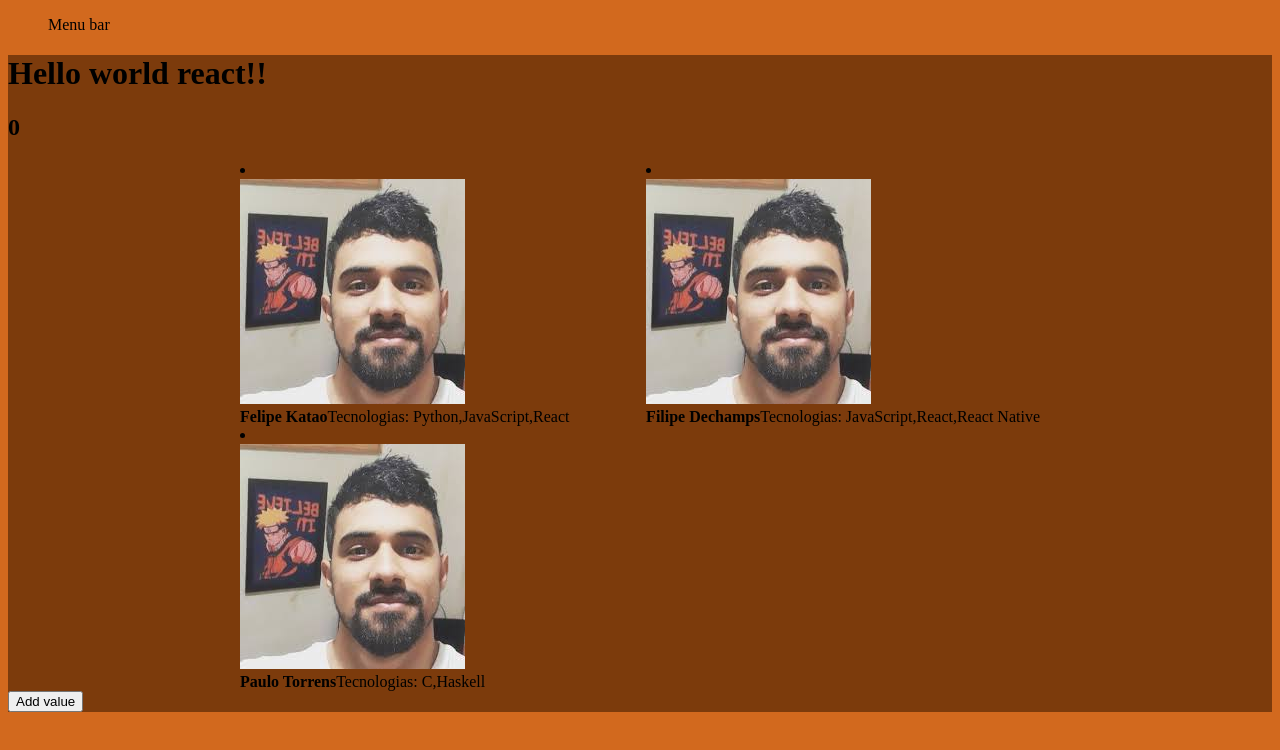
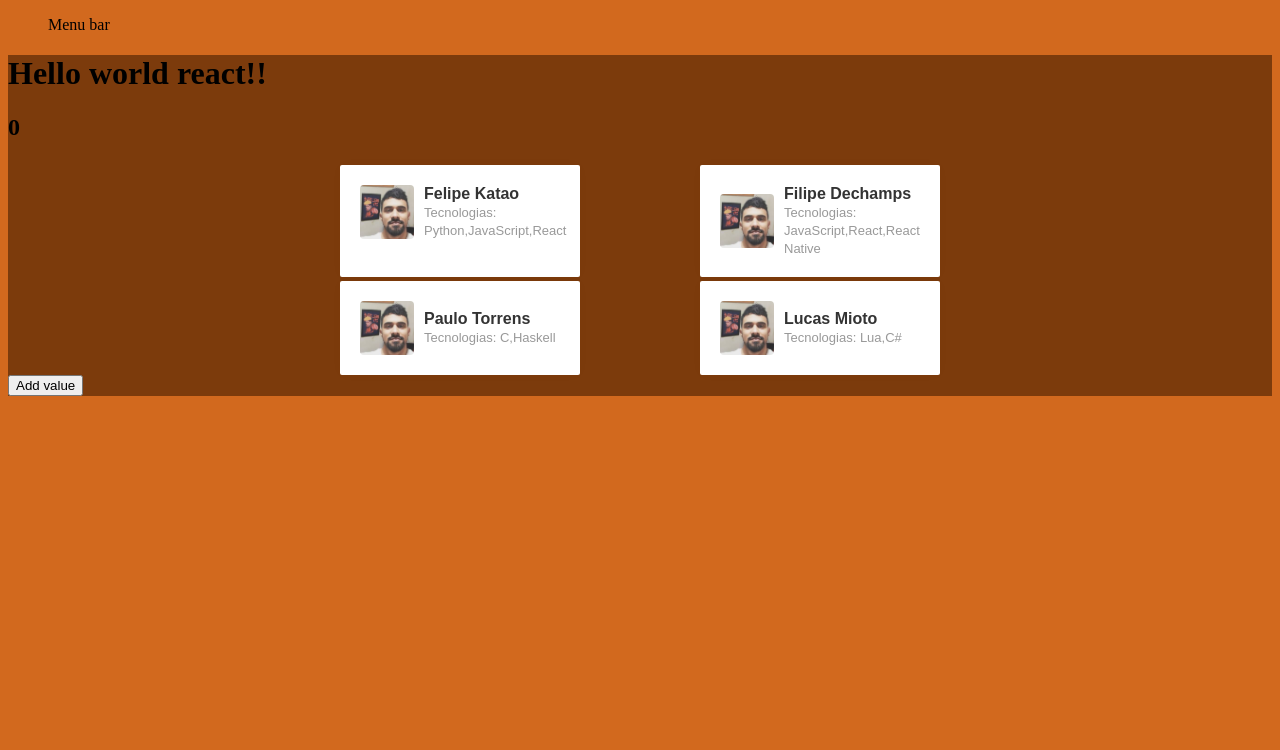
Before and after one commit to FelipeKatao/DevConstructor, a React (Create React App) app in the folder devfinder/: page / in a window 1280 px wide. Shown: the top 750 px of the page. Built offline with nearby package versions, Linux system fonts and the light colour scheme.

Commit message:
update desing

```diff
--- a/devfinder/src/App.js
+++ b/devfinder/src/App.js
@@ -18,6 +18,7 @@ function App() {
     <BarsFlat title="Felipe Katao" techs="Python,JavaScript,React"></BarsFlat>
     <BarsFlat title="Filipe Dechamps" techs="JavaScript,React,React Native"></BarsFlat>
     <BarsFlat title="Paulo Torrens" techs="C,Haskell"></BarsFlat>
+    <BarsFlat title="Lucas Mioto" techs="Lua,C#"></BarsFlat>
     </nav>
     <button onClick={increment}>Add value</button>
     </main>
--- a/devfinder/src/BarsFlat.js
+++ b/devfinder/src/BarsFlat.js
@@ -3,7 +3,7 @@ import devfelipe  from './img/Felipe.jpg'
 
 function BarsFlat(props){
     return(
-    <li>
+    <li className="dev-item">
         <header>
             <img src={devfelipe} alt="dev"/>
             <div className='user-info'>
--- a/devfinder/src/Css/bodyStyle.css
+++ b/devfinder/src/Css/bodyStyle.css
@@ -6,11 +6,6 @@ main{
     margin: auto;
 }
 #navBars{
-    display:flex;
-    flex-grow: 1;
-    flex-direction:column;
-    padding: 5px;
-    width: 300px;
     margin-top: 5px;
     background-color: #bb550d;
 }
@@ -21,7 +16,66 @@ main{
     flex-wrap: wrap;
     justify-content: space-between;
     align-content: flex-start;
-    width: 800px;
+    width: 600px;
+}
+li{
+    list-style: none;
+    margin-top: 4px;
+    width: 200px;
+    font-family: Arial, Helvetica, sans-serif;
+}
+li.dev-item {
+    background: #FFF;
+    box-shadow: 0 0 14px 0 rgba(0, 0, 0, 0.02);
+    border-radius: 2px;
+    padding: 20px;
+    list-style: none;
+}
+
+li.dev-item header {
+    display: flex;
+    flex-direction: row;
+    align-items: center;
+}
+
+li.dev-item header img {
+    width: 54px;
+    height: 54px;
+    border-radius: 4px;
+}
+
+li.dev-item header .user-info {
+    margin-left: 10px;
+}
+
+.user-info strong {
+    display: block;
+    font-size: 16px;
+    color: #333;
+}
+
+.user-info span {
+    font-size: 13px;
+    color: #999;
+    margin-top: 2px;
+    text-overflow: clip;
+}
+
+li.dev-item p {
+    color: #666;
+    font-size: 14px;
+    line-height: 20px;
+    margin: 10px 0;
+}
+
+li.dev-item a {
+    color: #8e4dff;
+    font-size: 14px;
+    text-decoration: none;
+}
+
+li.dev-item a:hover {
+    color: #5a2ea6;
 }
 /*Responsividade*/
 @media screen and (max-width: 570px){
```
